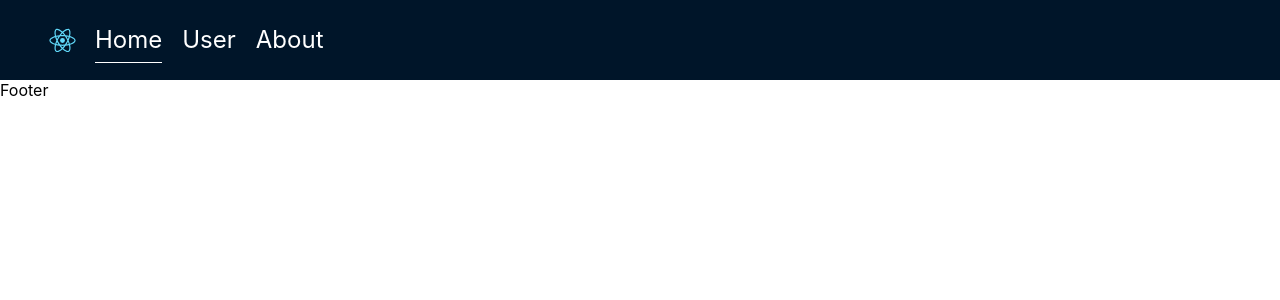
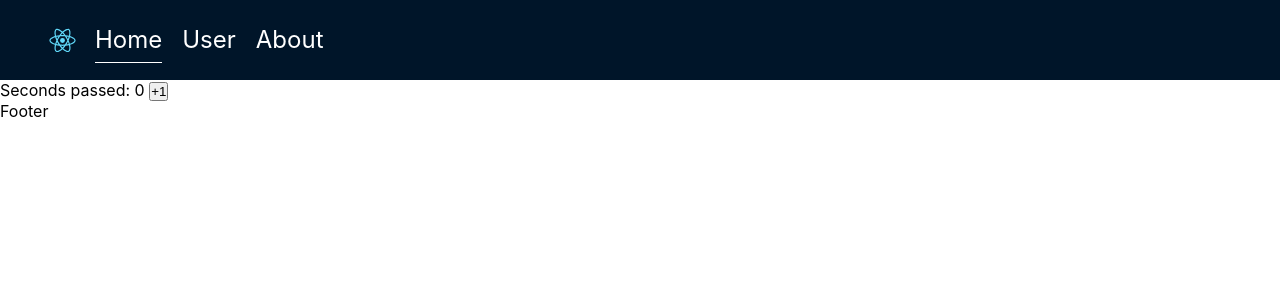
Before and after one commit to UntilTheCore/free-drawing-bed-react, a React (Create React App) app: page / in a window 1280 px wide. Shown: the top 300 px of the page. Built offline with nearby package versions, Linux system fonts and the light colour scheme.

Commit message:
安装并试用mobx

```diff
--- a/src/App.tsx
+++ b/src/App.tsx
@@ -1,19 +1,55 @@
 import React, { Suspense } from "react";
-import {
-  BrowserRouter as Router,
-} from "react-router-dom";
+import { BrowserRouter as Router } from "react-router-dom";
 import MyRouter from "router";
 import Header from "components/Header";
 import Footer from "components/Footer";
 import Loading from "components/Loading";
+import { makeObservable, observable, computed, action, configure } from "mobx"
+import { observer } from "mobx-react-lite";
 
+configure({
+  enforceActions: 'observed'
+})
+
+class Timer {
+  secondsPassed = 0;
+
+  constructor() {
+    // makeAutoObservable(this);
+/*     makeObservable(this,{
+      secondsPassed: observable,
+      increaseTimer: action
+    }) */
+    makeObservable(this,{
+      secondsPassed: observable,
+      increaseTimer: action
+    });
+  }
+
+  increaseTimer() {
+    this.secondsPassed += 1;
+    console.log(this.secondsPassed);
+
+  }
+}
+
+const myTimer = new Timer();
+
+//被`observer`包裹的函数式组件会被监听在它每一次调用前发生的任何变化
+const TimerView: React.FC<{ timer: Timer }> = observer((props) => (
+  <>
+    <span>Seconds passed: {props.timer.secondsPassed} </span>
+    <button onClick={() => props.timer.increaseTimer()}>+1</button>
+  </>
+));
 
 function App() {
   return (
     <Router>
       <div>
         <Header />
-        <Suspense fallback={ <Loading /> }>
+        <Suspense fallback={<Loading />}>
+          <TimerView timer={myTimer}></TimerView>
           <MyRouter />
         </Suspense>
         <Footer />
```
